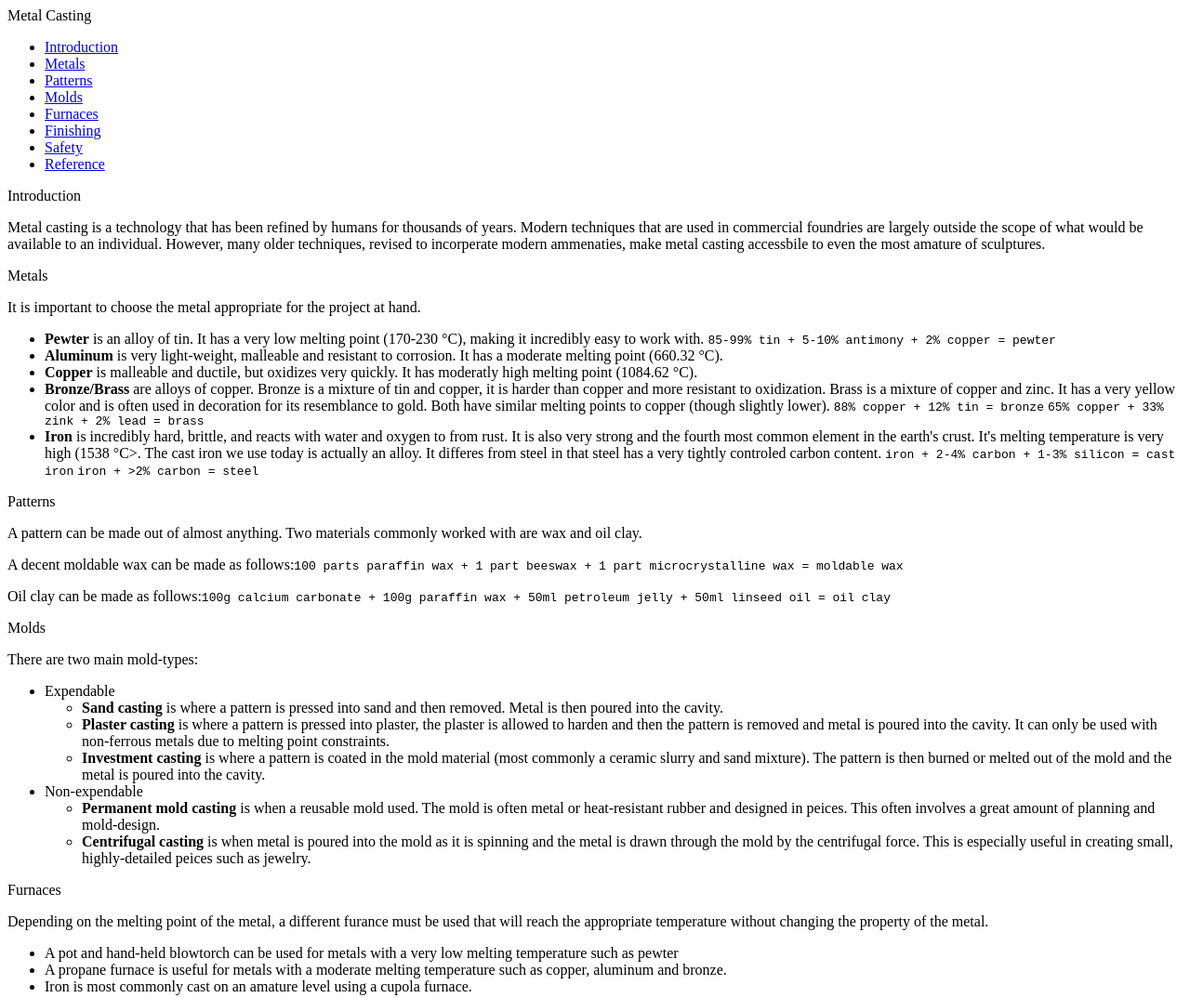
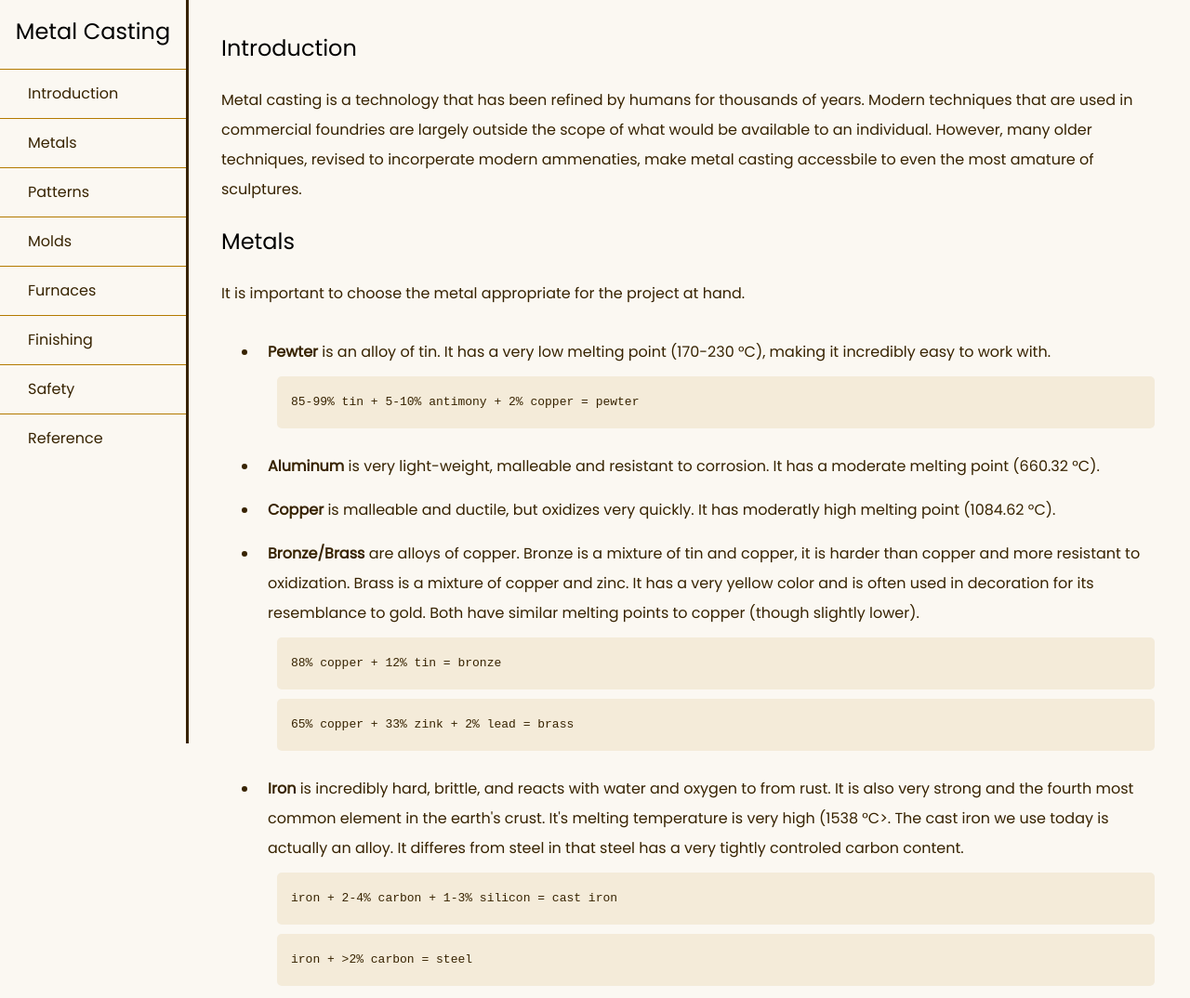
Before and after one commit to HelenHMaher/techDocPage, a plain HTML site: page index.html in a window 1280 px wide. Shown: the top 1074 px of the page at 93% size. Drawn offline with Linux system fonts and the light colour scheme.

Commit message:
css link typo

```diff
--- a/index.html
+++ b/index.html
@@ -1,4 +1,4 @@
-<link rel-"stylesheet" type="text/css" href="style.css">
+<link rel="stylesheet" type="text/css" href="style.css">
 
 <nav id="navbar">
   <header>Metal Casting</header>
```
